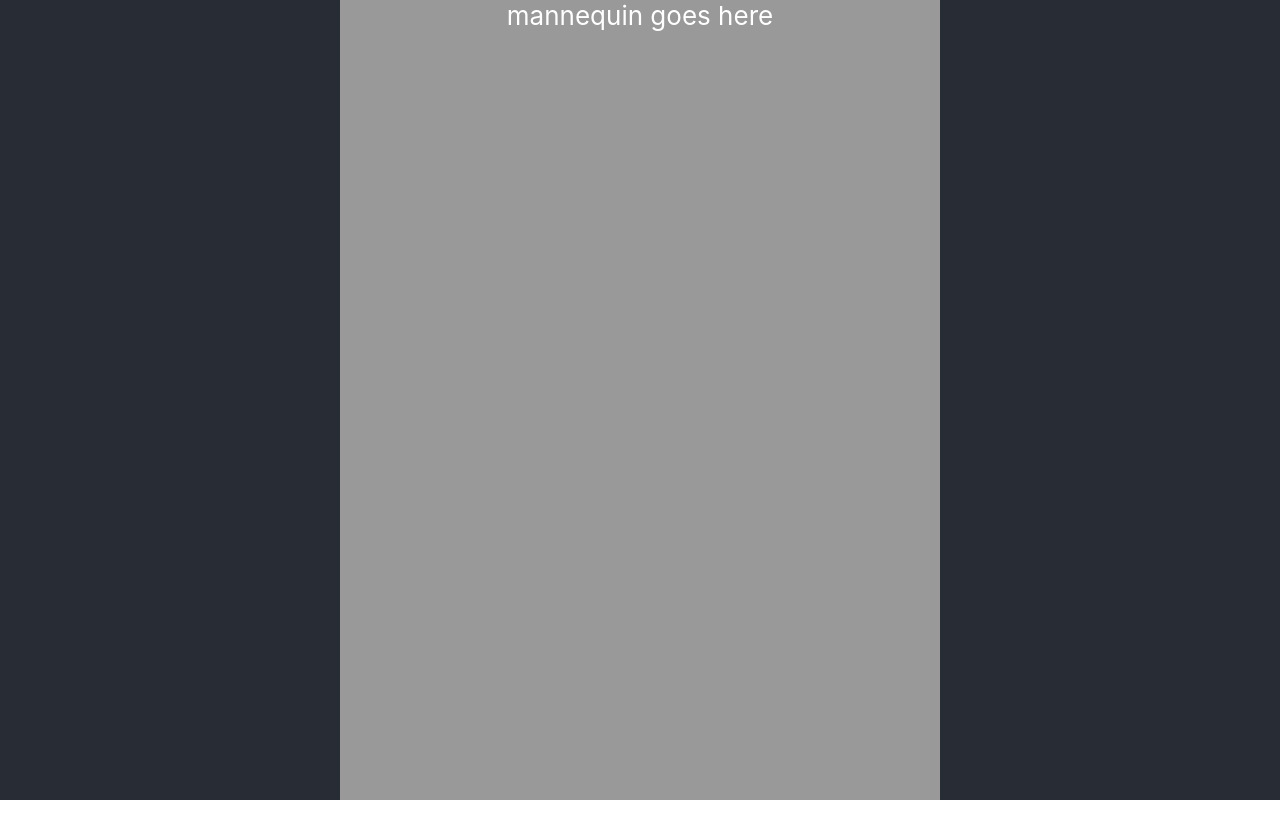
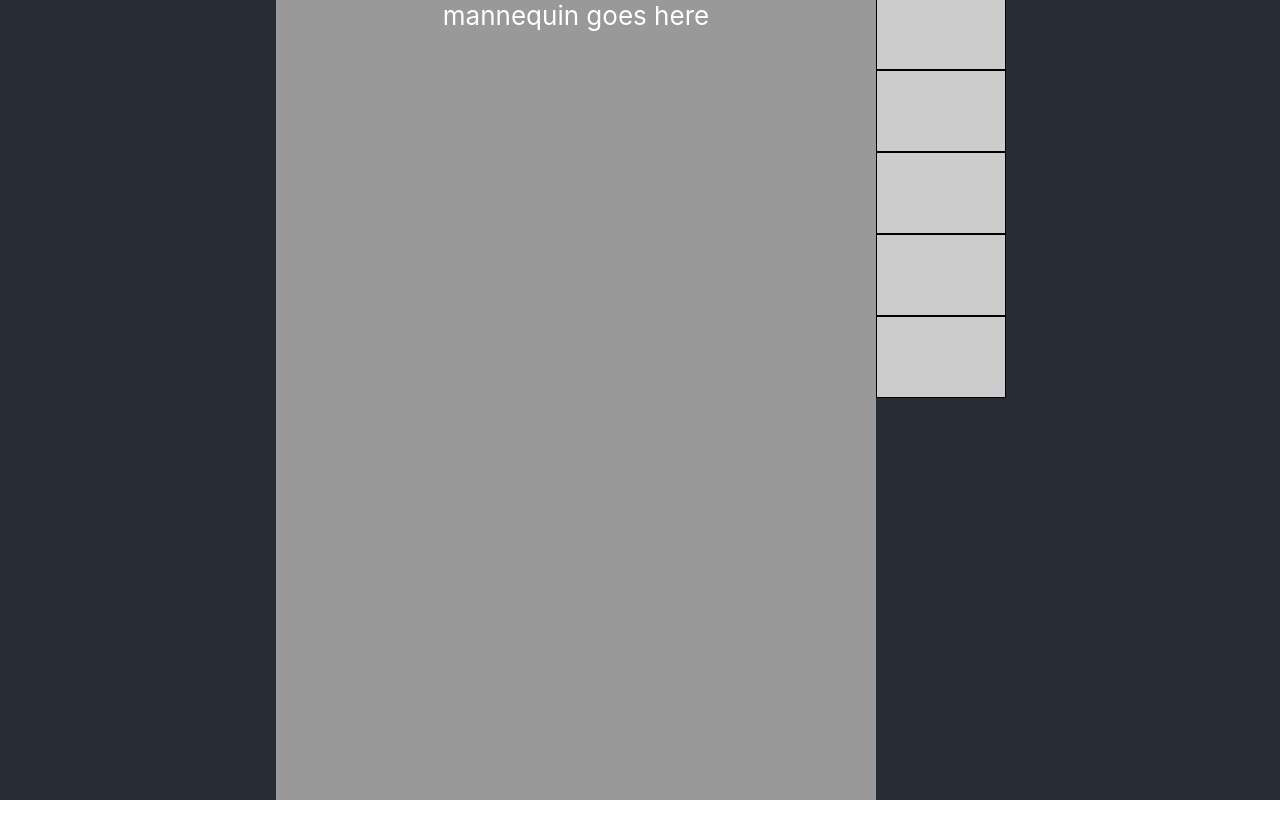
Before and after one commit to peanuts75/hackathon2023, a React (Create React App) app in the folder hackathon/: page / in a window 1280 px wide. Shown: the top 838 px of the page. Before the commit the page ends 800 px from the top, so only its background shows below. Built offline with nearby package versions, Linux system fonts and the light colour scheme.

Commit message:
added placeholder menu (WIP)

```diff
--- a/hackathon/src/App.css
+++ b/hackathon/src/App.css
@@ -37,10 +37,32 @@
   }
 }
 
+.container {
+  display: flex;
+  flex-direction: row;
+  justify-content: center;
+  align-items: center;
+  width: 100vw;
+  height: 100vh;
+}
+
 #mannequin {
-  min-width: 400px;
+  min-width: 200px;
   min-height: 800px;
   aspect-ratio: 0.75;
   height: 90vh;
-  background-color: #999999;
+  background-color: #999;
 }
+
+#menu {
+  width: 10vw;
+  height: 90vw;
+}
+
+.menu-item {
+  min-height: 20px;
+  height: 10vh;
+  width: 100%;
+  background-color: #ccc;
+  border: 1px solid black;
+}
--- a/hackathon/src/App.js
+++ b/hackathon/src/App.js
@@ -1,5 +1,6 @@
 import Mannequin from './components/Mannequin';
 import './App.css';
+import Menu from "./components/Menu";
 
 function App() {
   return (
@@ -7,6 +8,7 @@ function App() {
       <header className="App-header">
         <div className={"container"}>
           <Mannequin></Mannequin>
+          <Menu></Menu>
         </div>
       </header>
     </div>
--- /dev/null
+++ b/hackathon/src/components/Menu.js
@@ -0,0 +1,25 @@
+import '../App.css';
+
+function Menu() {
+    return (
+        <div id={"menu"}>
+            <div className={"menu-item"} id={"dress-menu"}>
+            </div>
+            <div className={"menu-item"} id={"tops-menu"}>
+            </div>
+            <div className={"menu-item"} id={"bottoms-menu"}>
+            </div>
+            <div className={"menu-item"} id={"accessories-menu"}>
+            </div>
+            <div className={"menu-item"} id={"shoes-menu"}>
+            </div>
+            <div className={"menu-item"} id={"total"}>
+            </div>
+            <div className={"menu-item"} id={"checkout"}>
+            </div>
+        </div>
+    )
+
+}
+
+export default Menu
```
